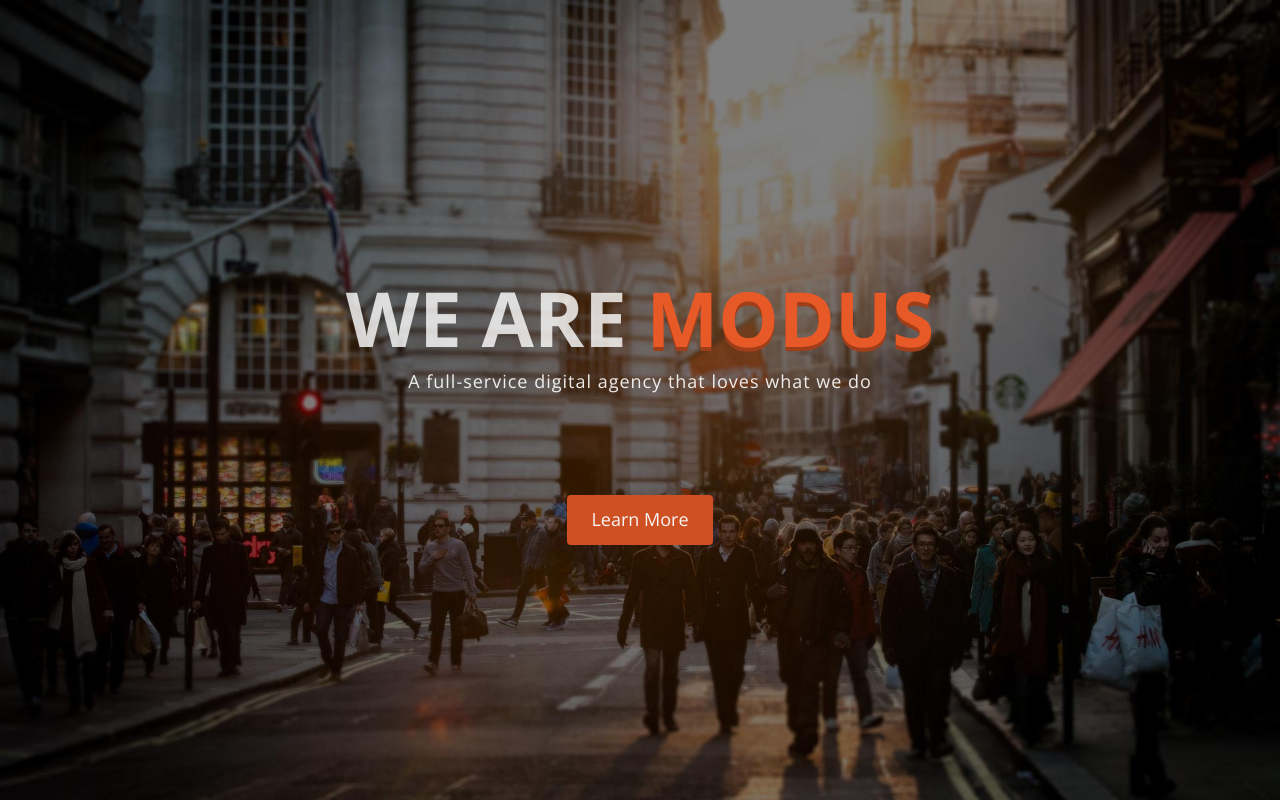
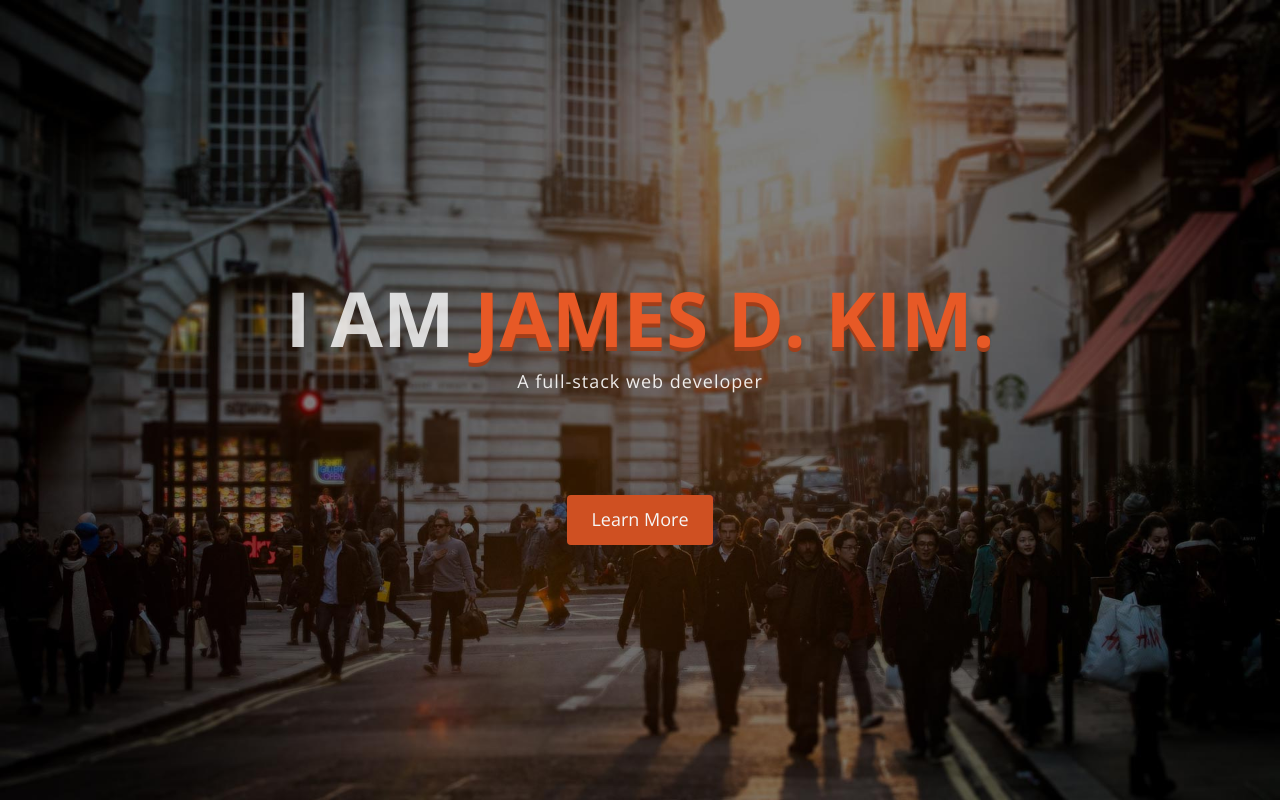
Before and after one commit to bronze10000/portfolio, a plain HTML site: page index.html in a window 1280 px wide. Shown: the top 800 px of the page. Drawn offline with nearby package versions, Linux system fonts and the light colour scheme.

Commit message:
Change H1 to reflect me

```diff
--- a/index.html
+++ b/index.html
@@ -60,8 +60,8 @@
     <div class="container">
       <div class="row">
         <div class="col-md-10 col-md-offset-1">
-          <h1>We are <span class="brand-heading">Modus</span></h1>
-          <p class="intro-text">A full-service digital agency that loves what we do</p>
+          <h1>I am <span class="brand-heading">James D. Kim.</span></h1>
+          <p class="intro-text">A full-stack web developer</p>
           <a href="#about" class="btn btn-default page-scroll">Learn More</a> </div>
       </div>
     </div>
```
